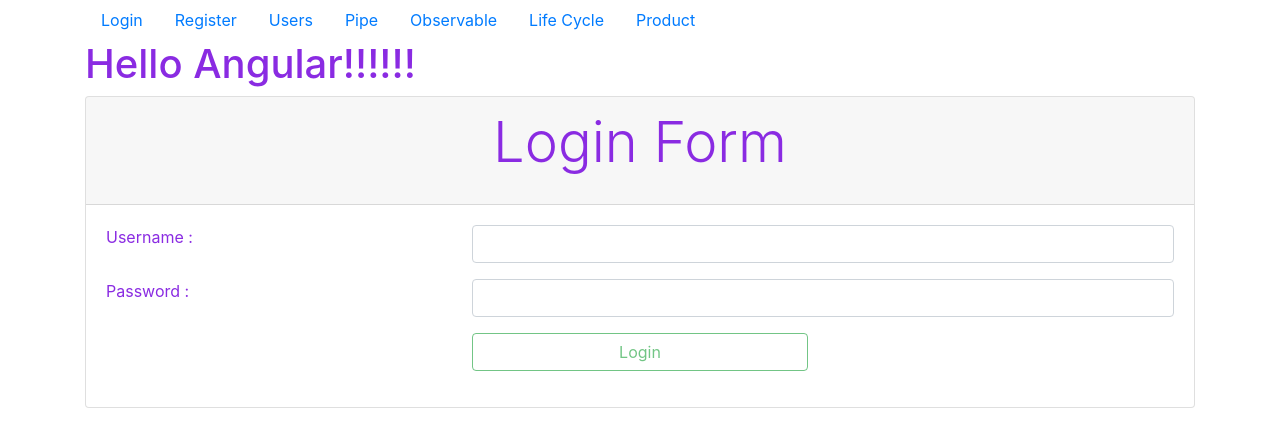
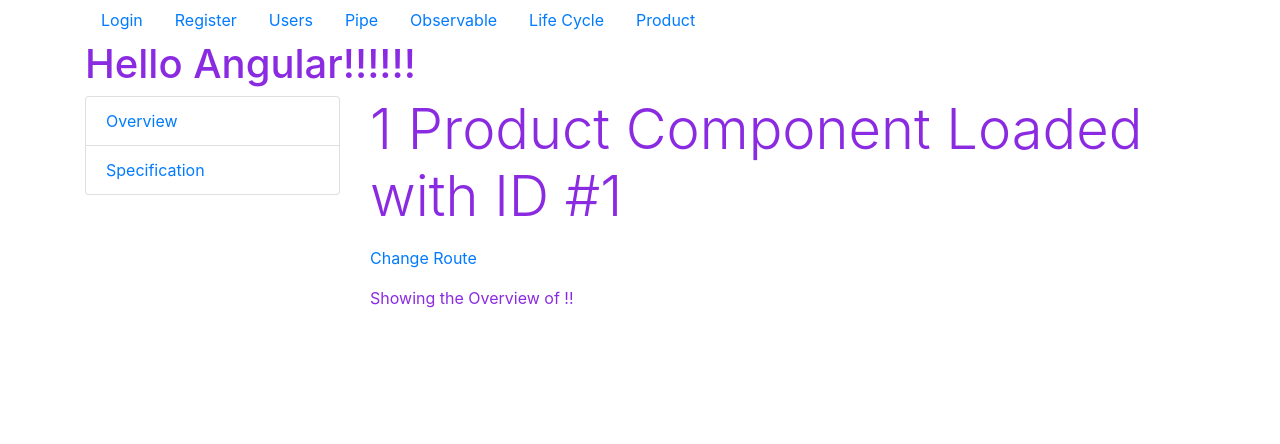
Before and after one commit to synergy2411/erricson, an Angular app: page /product/1/1/overview in a window 1280 px wide. Before the commit this address led to /login. Shown: the top 444 px of the page. Built offline with nearby package versions, Linux system fonts and the light colour scheme.

Commit message:
login gaurd

```diff
--- a/src/app/app.routes.ts
+++ b/src/app/app.routes.ts
@@ -1,3 +1,4 @@
+import { LoginGaurdService } from './service/login-gaurd.service';
 import { SpecificationComponent } from './product/specification/specification.component';
 import { OverviewComponent } from './product/overview/overview.component';
 import { ProductComponent } from './product/product.component';
@@ -13,36 +14,37 @@
   path : '',                  // http://localhost:4200
   redirectTo : 'login',
   pathMatch : 'full'
-},{
+}, {
   path : 'login',                // http://localhost:4200/login
   component : LoginComponent
-},{
+}, {
   path: 'register',              // http://localhost:4200/register
   component : RegisterComponent
-},{
+}, {
   path : 'pipe',                 // http://localhost:4200/pipe
   component: PipeDemoComponent
 }, {
   path: 'observable',                  // http://localhost:4200/observable
   component : ObservableDemoComponent
-},{
+}, {
   path : 'lifecycle',                  // http://localhost:4200/lifecycle
   component : LifeCycleDemoComponent
-},{
+}, {
   path : 'users',                      // http://localhost:4200/users
-  component: UserComponent
-},{
-  path : 'product',                     // http://localhost:4200/product
+  component: UserComponent,
+  canActivate: [LoginGaurdService]
+}, {
+  path : 'product/:id/:prod_name',                     // http://localhost:4200/product
   component : ProductComponent,
-  children:[{
+  children: [{
     path: 'overview',                   // http://localhost:4200/product/overview
     component : OverviewComponent
-  },{
+  }, {
     path: 'specification',                // http://localhost:4200/product/specification
     component : SpecificationComponent
   }]
-},{
+}, {
   path : '**',                          // http://localhost:4200/nowhere //if url does not match above mentioned paths
   redirectTo : 'login',
   pathMatch : 'full'
-}]
+}];
--- a/src/app/header/header.component.html
+++ b/src/app/header/header.component.html
@@ -19,7 +19,7 @@
       <a class="nav-link" [routerLink]="['/lifecycle']">Life Cycle</a>
     </li>
     <li class="nav-item">
-      <a class="nav-link" [routerLink]="['/product']">Product</a>
+      <a class="nav-link" [routerLink]="['/product', 3, 'iPhoneX']">Product</a>
     </li>
 
   </ul>
--- a/src/app/product/overview/overview.component.html
+++ b/src/app/product/overview/overview.component.html
@@ -1 +1 @@
-<p>overview works!</p>
+<p>Showing the Overview of {{ description }}!!</p>
--- a/src/app/product/overview/overview.component.ts
+++ b/src/app/product/overview/overview.component.ts
@@ -1,4 +1,5 @@
 import { Component, OnInit } from '@angular/core';
+import { ActivatedRoute } from '@angular/router';
 
 @Component({
   selector: 'app-overview',
@@ -7,7 +8,14 @@
 })
 export class OverviewComponent implements OnInit {
 
-  constructor() { }
+  description = null;
+
+  constructor(private route: ActivatedRoute) {
+    console.log(this.route.snapshot.queryParams);
+    this.route.queryParams.subscribe(params => {
+      this.description = params['description'];
+    })
+   }
 
   ngOnInit() {
   }
--- a/src/app/product/product.component.html
+++ b/src/app/product/product.component.html
@@ -2,7 +2,8 @@
   <div class="col-sm-3 col-md-3">
     <ul class="list-group">
       <li class="list-group-item">
-        <a [routerLink]="['overview']">Overview</a>
+        <a [routerLink]="['overview']"
+          [queryParams]="{'description':'Awesome Phone'}">Overview</a>
       </li>
       <li class="list-group-item">
         <a [routerLink]="['specification']">Specification</a>
@@ -11,8 +12,13 @@
   </div>
   <div class="col-sm-9 col-md-9">
     <p class="display-4">
-      Product Component Loaded
+      {{prodName}} Product Component Loaded with ID #{{id}}
     </p>
+
+    <p>
+      <a routerLink="/product/5/Galaxy">Change Route</a>
+    </p>
+
     <p>
       <router-outlet></router-outlet>
     </p>
--- a/src/app/product/product.component.ts
+++ b/src/app/product/product.component.ts
@@ -1,4 +1,5 @@
 import { Component, OnInit } from '@angular/core';
+import { ActivatedRoute } from '@angular/router';
 
 @Component({
   selector: 'app-product',
@@ -7,7 +8,18 @@
 })
 export class ProductComponent implements OnInit {
 
-  constructor() { }
+  id = null;
+  prodName = null;
+  constructor(private route: ActivatedRoute) {
+    // console.log(this.route.snapshot.params);
+    // Synchronous
+    this.id = +this.route.snapshot.params['id'];
+    // Asynchronous
+    this.route.params.subscribe(params => {
+      this.prodName = params['prod_name'];
+    })
+    // this.prodName = this.route.snapshot.params['prod_name'];
+  }
 
   ngOnInit() {
   }
--- a/src/app/service/auth.service.ts
+++ b/src/app/service/auth.service.ts
@@ -19,7 +19,7 @@
       }).catch(err => console.log(err));
   }
 
-  login(email: string, password: string){
+  login(email: string, password: string) {
     firebase.default.auth()
       .signInWithEmailAndPassword(email, password)
       .then(response => {
@@ -34,11 +34,11 @@
       }).catch(err => console.log(err));
   }
 
-  getToken(){
+  getToken() {
     return this.token;
   }
 
-  isAuthenticated(){
+  isAuthenticated() {
     return this.token != null;
   }
 
--- /dev/null
+++ b/src/app/service/login-gaurd.service.ts
@@ -0,0 +1,15 @@
+import { Injectable } from '@angular/core';
+import { CanActivate } from '@angular/router';
+import { AuthService } from './auth.service';
+
+@Injectable({
+  providedIn: 'root'
+})
+export class LoginGaurdService implements CanActivate {
+
+  canActivate() {
+    return this.authService.isAuthenticated();
+  }
+
+  constructor(private authService: AuthService) { }
+}
```
Also changed, not shown: 1 other file (tests, documents, lock files or other folders).
